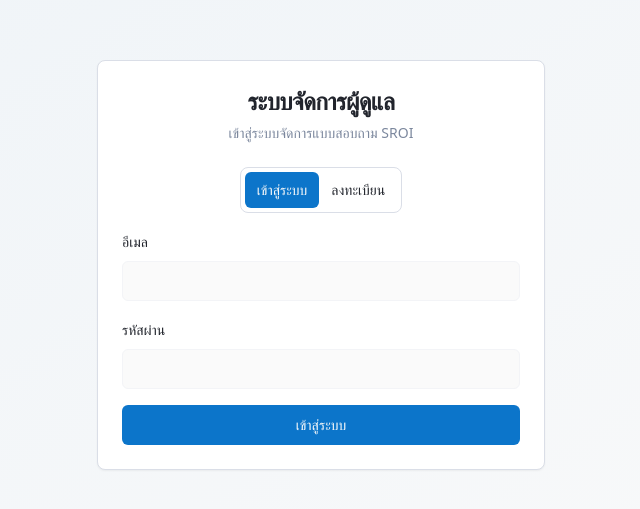
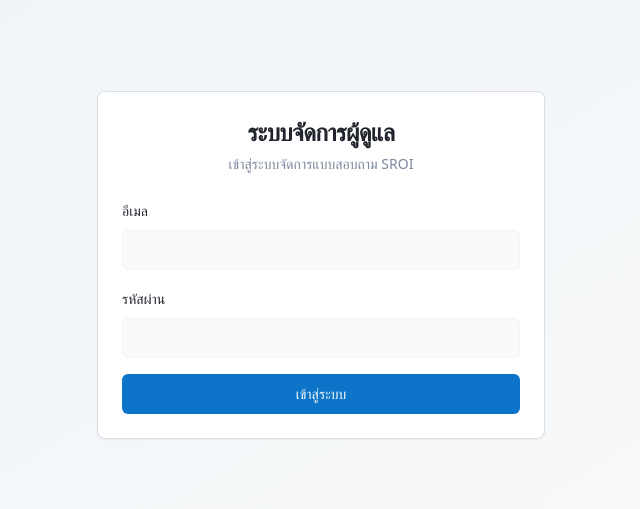
Before and after one commit to riseson2546-sketch/sroi-local-impact, a React (Vite) app: page /admin-login in a window 1280 px wide. Shown: the part 135-644 px from the top of the page, without its empty margins (319-959 px from the left). Built offline with nearby package versions, Linux system fonts and the light colour scheme.

Commit message:
Refactor: Remove admin registration
Removes the registration functionality from the admin login page. This includes removing the sign-up form, related state, and toggle buttons, leaving only the login form.

```diff
--- a/src/pages/AdminLogin.tsx
+++ b/src/pages/AdminLogin.tsx
@@ -11,9 +11,7 @@ const AdminLogin = () => {
   const [isLoading, setIsLoading] = useState(false);
   const [formData, setFormData] = useState({
     email: '',
-    password: '',
-    fullName: '',
-    isLogin: true
+    password: ''
   });
   const navigate = useNavigate();
   const { toast } = useToast();
@@ -37,47 +35,6 @@ const AdminLogin = () => {
     checkAuth();
   }, [navigate]);
 
-  const handleSignUp = async (e: React.FormEvent) => {
-    e.preventDefault();
-    setIsLoading(true);
-
-    try {
-      const { data, error: signUpError } = await supabase.auth.signUp({
-        email: formData.email,
-        password: formData.password,
-        options: {
-          emailRedirectTo: `${window.location.origin}/admin`
-        }
-      });
-
-      if (signUpError) throw signUpError;
-
-      if (data.user) {
-        const { error: profileError } = await supabase
-          .from('admin_users')
-          .insert({
-            auth_user_id: data.user.id,
-            email: formData.email,
-            full_name: formData.fullName
-          });
-
-        if (profileError) throw profileError;
-
-        toast({
-          title: "ลงทะเบียนสำเร็จ",
-          description: "กรุณาตรวจสอบอีเมลเพื่อยืนยันบัญชีของท่าน",
-        });
-      }
-    } catch (error: any) {
-      toast({
-        title: "เกิดข้อผิดพลาด",
-        description: error.message,
-        variant: "destructive",
-      });
-    } finally {
-      setIsLoading(false);
-    }
-  };
 
   const handleSignIn = async (e: React.FormEvent) => {
     e.preventDefault();
@@ -129,37 +86,7 @@ const AdminLogin = () => {
           </CardDescription>
         </CardHeader>
         <CardContent>
-          <div className="flex justify-center mb-4">
-            <div className="flex rounded-lg border p-1">
-              <Button
-                variant={formData.isLogin ? "default" : "ghost"}
-                size="sm"
-                onClick={() => setFormData(prev => ({ ...prev, isLogin: true }))}
-              >
-                เข้าสู่ระบบ
-              </Button>
-              <Button
-                variant={!formData.isLogin ? "default" : "ghost"}
-                size="sm"
-                onClick={() => setFormData(prev => ({ ...prev, isLogin: false }))}
-              >
-                ลงทะเบียน
-              </Button>
-            </div>
-          </div>
-
-          <form onSubmit={formData.isLogin ? handleSignIn : handleSignUp} className="space-y-4">
-            {!formData.isLogin && (
-              <div className="space-y-2">
-                <Label htmlFor="fullName">ชื่อ-สกุล</Label>
-                <Input
-                  id="fullName"
-                  value={formData.fullName}
-                  onChange={(e) => setFormData(prev => ({ ...prev, fullName: e.target.value }))}
-                  required={!formData.isLogin}
-                />
-              </div>
-            )}
+          <form onSubmit={handleSignIn} className="space-y-4">
             <div className="space-y-2">
               <Label htmlFor="email">อีเมล</Label>
               <Input
@@ -181,10 +108,7 @@ const AdminLogin = () => {
               />
             </div>
             <Button type="submit" className="w-full" disabled={isLoading}>
-              {isLoading
-                ? (formData.isLogin ? "กำลังเข้าสู่ระบบ..." : "กำลังลงทะเบียน...")
-                : (formData.isLogin ? "เข้าสู่ระบบ" : "ลงทะเบียน")
-              }
+              {isLoading ? "กำลังเข้าสู่ระบบ..." : "เข้าสู่ระบบ"}
             </Button>
           </form>
         </CardContent>
```
